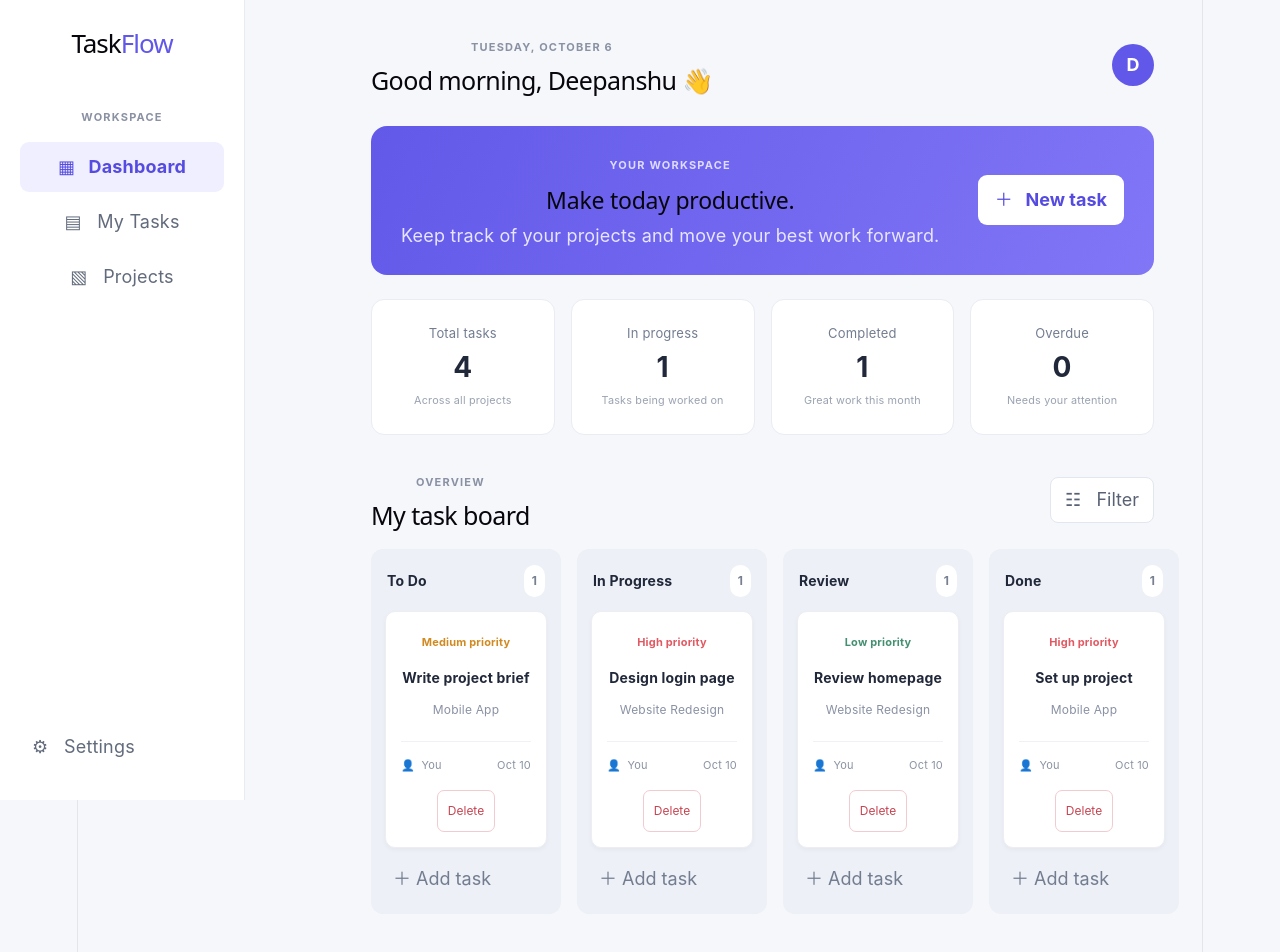
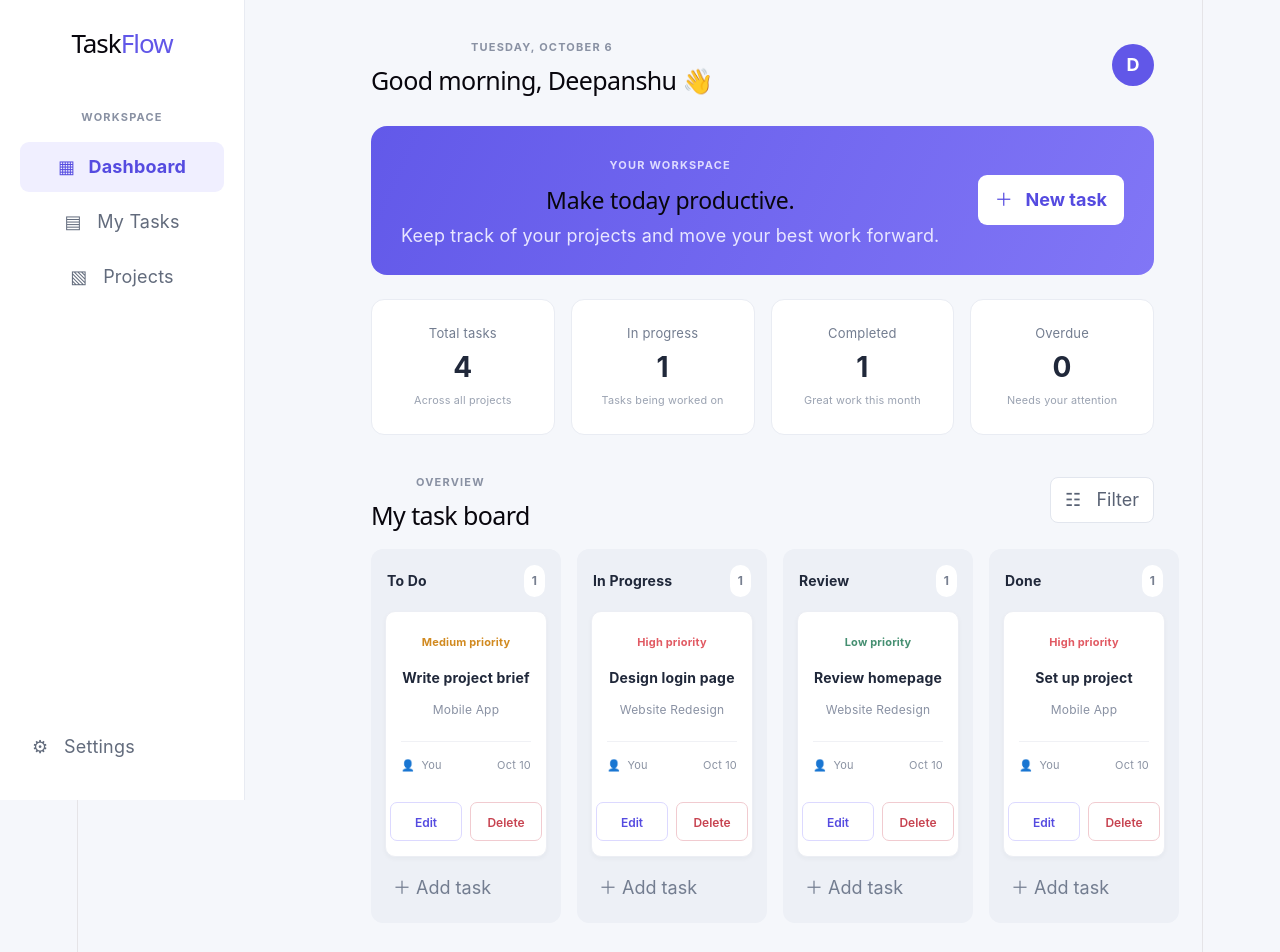
Before and after one commit to deepanshuweb70/Taskflow, a React (Vite) app: page / in a window 1280 px wide. Shown: the top 952 px of the page. Built offline with nearby package versions, Linux system fonts and the light colour scheme.

Commit message:
Add task editing

```diff
--- a/src/App.css
+++ b/src/App.css
@@ -403,5 +403,43 @@ button {
 }
 
 .delete-task:hover {
-  background: #fff1f2;
+  background: #2d0d10;
 }
+
+.task-actions {
+  display: flex;
+  justify-content: center;
+  gap: 8px;
+  margin-top: 12px;
+}
+
+.task-actions button {
+  min-width: 72px;
+  padding: 7px 12px;
+  border: 1px solid;
+  border-radius: 7px;
+  background: #fff;
+  font-size: 12px;
+  font-weight: 600;
+  cursor: pointer;
+  height: 39px;
+    margin: 12px 0px 0px;
+}
+
+.task-actions .edit-task {
+  border-color: #dcd9ff;
+  color: #554be0;
+}
+
+.task-actions .edit-task:hover {
+  background: #f3f2ff;
+}
+
+.task-actions .delete-task {
+  border-color: #f1cbd0;
+  color: #c74350;
+}
+
+.task-actions .delete-task:hover {
+  background: #dfd7d7;
+}
--- a/src/App.jsx
+++ b/src/App.jsx
@@ -16,6 +16,7 @@ function App() {
   const [title, setTitle] = useState('')
   const [project, setProject] = useState('')
   const [priority, setPriority] = useState('Medium')
+  const [editingTask, setEditingTask] = useState(null)
 
     function handleDeleteTask(taskToDelete) {
     setTasks((currentTasks) =>
@@ -23,11 +24,42 @@ function App() {
     )
   }
 
+    function handleStartCreate() {
+    setEditingTask(null)
+    setTitle('')
+    setProject('')
+    setPriority('Medium')
+    setIsModalOpen(true)
+  }
+
+
+  function handleStartEdit(task) {
+  setEditingTask(task)
+  setTitle(task.title)
+  setProject(task.project)
+  setPriority(task.priority)
+  setIsModalOpen(true)
+}
+
   function handleAddTask(event) {
-    event.preventDefault()
+  event.preventDefault()
 
-    if (!title.trim()) return
+  if (!title.trim()) return
 
+  if (editingTask) {
+    setTasks((currentTasks) =>
+      currentTasks.map((task) =>
+        task === editingTask
+          ? {
+              ...task,
+              title: title.trim(),
+              project: project.trim() || 'General',
+              priority,
+            }
+          : task
+      )
+    )
+  } else {
     const newTask = {
       title: title.trim(),
       project: project.trim() || 'General',
@@ -36,12 +68,14 @@ function App() {
     }
 
     setTasks((currentTasks) => [newTask, ...currentTasks])
-    setTitle('')
-    setProject('')
-    setPriority('Medium')
-    setIsModalOpen(false)
   }
 
+  setEditingTask(null)
+  setTitle('')
+  setProject('')
+  setPriority('Medium')
+  setIsModalOpen(false)
+}
   const inProgressCount = tasks.filter((task) => task.status === 'In Progress').length
   const completedCount = tasks.filter((task) => task.status === 'Done').length
 
@@ -71,7 +105,7 @@ function App() {
             <h2>Make today productive.</h2>
             <p>Keep track of your projects and move your best work forward.</p>
           </div>
-          <button className="primary-button" onClick={() => setIsModalOpen(true)}>
+          <button className="primary-button" onClick={handleStartCreate}>
             ＋ &nbsp; New task
           </button>
         </div>
@@ -98,16 +132,26 @@ function App() {
                   <h4>{task.title}</h4>
                   <p>{task.project}</p>
                   <div className="task-footer"><span>👤 &nbsp;You</span><span>Oct 10</span></div>
+                  <div className="task-actions">
                    <button
+                    type="button"
+                    className="edit-task"
+                    onClick={() => handleStartEdit(task)}
+                  >
+
+                    Edit
+                  </button>
+                  <button
                     type="button"
                     className="delete-task"
                     onClick={() => handleDeleteTask(task)}
                   >
                     Delete
                   </button>
+                  </div>
                 </article>
               ))}
-              <button className="add-task" onClick={() => setIsModalOpen(true)}>＋ Add task</button>
+              <button className="add-task" onClick={handleStartCreate}>＋ Add task</button>
             </section>
           ))}
         </div>
@@ -122,7 +166,7 @@ function App() {
             aria-labelledby="modal-title"
             onClick={(event) => event.stopPropagation()}
           >
-            <h2 id="modal-title">Create a task</h2>
+           <h2 id="modal-title">{editingTask ? 'Edit task' : 'Create a task'}</h2>
             <form onSubmit={handleAddTask}>
               <label>
                 Task name
@@ -152,7 +196,9 @@ function App() {
               </label>
               <div className="modal-actions">
                 <button type="button" className="filter-button" onClick={() => setIsModalOpen(false)}>Cancel</button>
-                <button type="submit" className="primary-button">Save task</button>
+                <button type="submit" className="primary-button">
+                {editingTask ? 'Save changes' : 'Save task'}
+                </button>
               </div>
             </form>
           </section>
```
